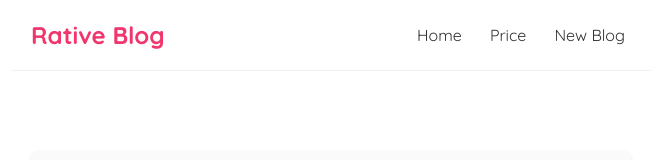
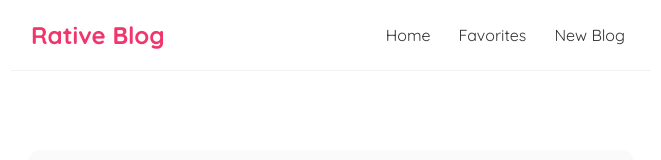
Before and after one commit to suvepatra004/mamba-blog, a React (Create React App) app: page / in a window 1280 px wide. Shown: the top 160 px of the page, without its empty margins (309-970 px from the left). Built offline with nearby package versions, Linux system fonts and the light colour scheme.

Commit message:
Added the Link tag for better feasibility of doing routing in React, also added the AbortController to prevent component unmounts

```diff
--- a/src/App.js
+++ b/src/App.js
@@ -6,18 +6,19 @@ import Create from "./Create";
 
 function App() {
   return (
-    <div className="App">
-      <Navbar />
-      <div className="content">
-        <Router>
+    <Router future={{ v7_startTransition: true, v7_relativeSplatPath: true }}>
+      {/* Using future features of v7 of React Router to eliminate the warning in browser console*/}
+      <div className="App">
+        <Navbar />
+        <div className="content">
           <Routes>
             <Route path="/" element={<Home />} />
             <Route path="/secondary" element={<SecondaryHome />} />
             <Route path="/create" element={<Create />} />
           </Routes>
-        </Router>
+        </div>
       </div>
-    </div>
+    </Router>
   );
 }
 
--- a/src/Navbar.js
+++ b/src/Navbar.js
@@ -1,15 +1,22 @@
+import { Link } from "react-router-dom";
+
 const Navbar = () => {
   return (
     <nav className="navbar">
       <h1>Rative Blog</h1>
       <div className="links">
-                <a href="/">Home</a>
-                <a href="/">Price</a>
-                <a href="/create">New Blog</a>
+        <Link to="/" className="link">
+          Home
+        </Link>
+        <Link to="/secondary" className="link">
+          Favorites
+        </Link>
+        <Link to="/create" className="link">
+          New Blog
+        </Link>
       </div>
-
     </nav>
   );
-}
+};
 
 export default Navbar;
--- a/src/useFetch.js
+++ b/src/useFetch.js
@@ -6,9 +6,11 @@ const useFetch = (url) => {
   const [error, setError] = useState(null);
 
   useEffect(() => {
+    const abortCont = new AbortController();
+
     // npx json-server --watch data/ds.json --port 8010 => This command starts a JSON server to serve the data from ds.json file
     setTimeout(() => {
-      fetch(url)
+      fetch(url, { signal: abortCont.signal })
         .then((res) => {
           if (!res.ok) {
             throw Error("!! Could not fetch the data from the server");
@@ -21,10 +23,16 @@ const useFetch = (url) => {
           setError(null);
         })
         .catch((err) => {
-          setIsPending(false);
-          setError(err.message);
+          if (err.name === "AbortError") {
+            console.log("Fetch aborted");
+          } else {
+            setIsPending(false);
+            setError(err.message);
+          }
         });
     }, 1000); // Simulating a delay of 1 second before fetching data
+
+    return () => abortCont.abort(); // Cleanup function to abort the fetch request if the component unmounts
   }, [url]);
 
   return { data, isPending, error };
@@ -39,4 +47,8 @@ export default useFetch;
  * 2. Handle loading state.
  * 3. Handle any errors that may occur during the fetch operation.
  * 4. Return the fetched data, loading state, and error state.
+ *
+ * ---- AbortController ----
+ * >> AbortController is used to cancel the fetch request if the component unmounts before the fetch completes.
+ * >> The AbortController terminates the side-effects of the fetch request, preventing memory leaks.
  */
```
Lines whose indentation alone changed are shown as unchanged.
